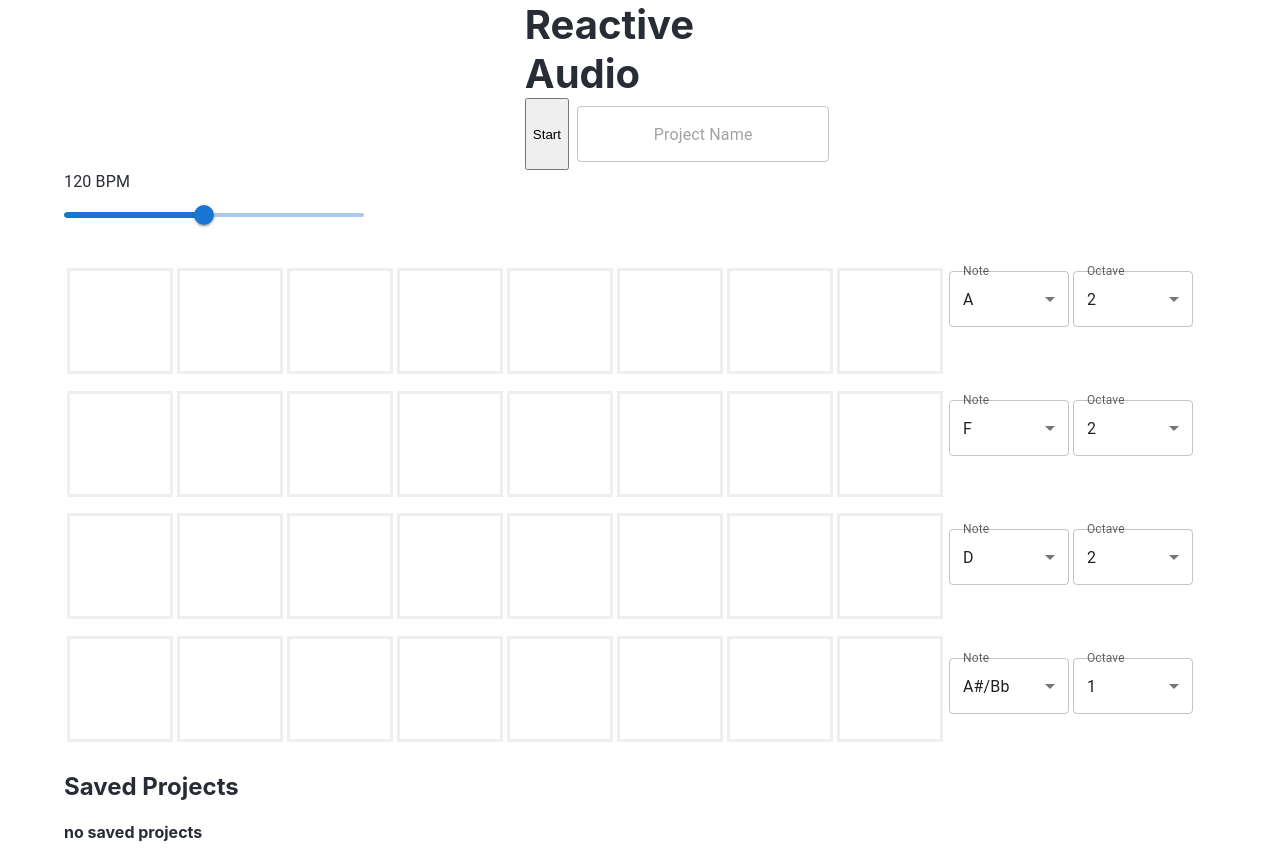
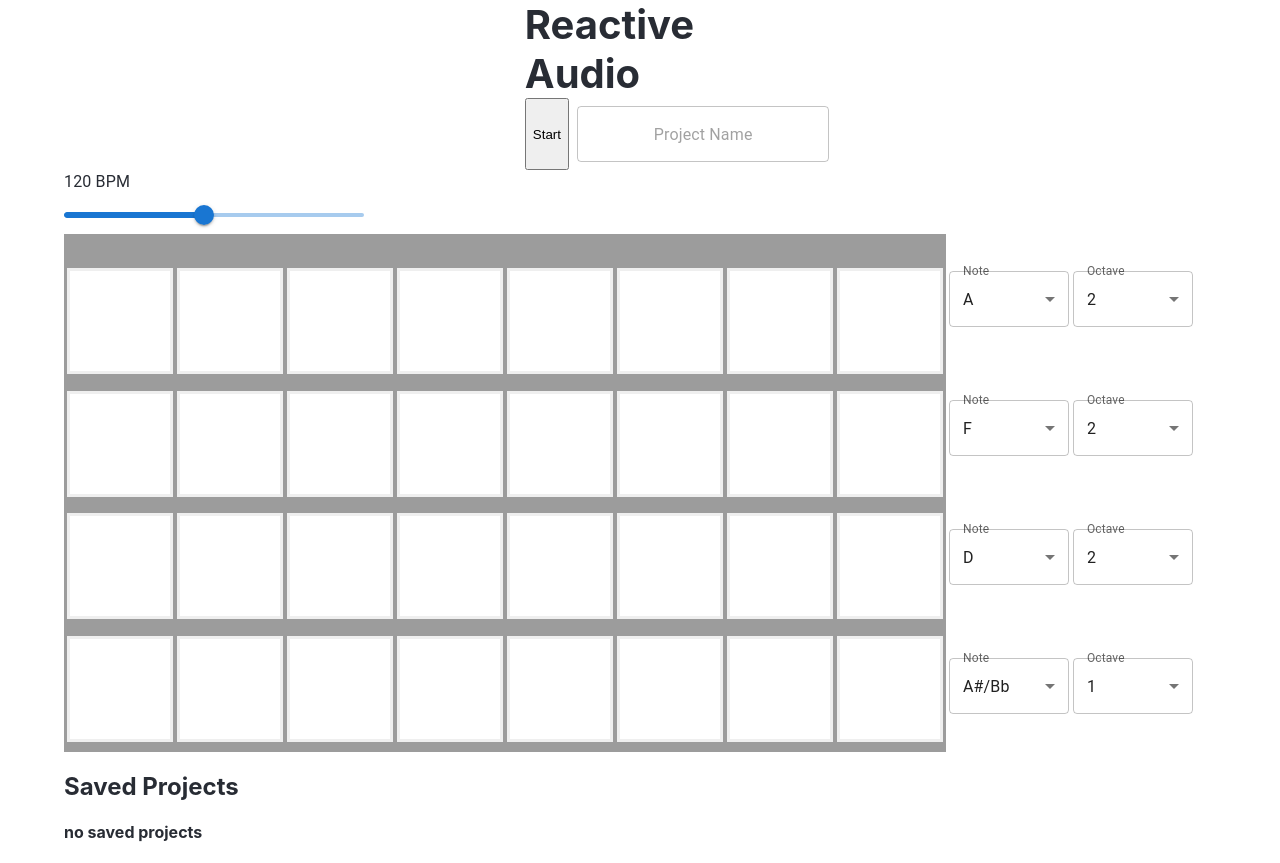
Before and after one commit to rriegel/Reactive-Audio, a React app: page / in a window 1280 px wide. Built offline with nearby package versions, Linux system fonts and the light colour scheme; no server answers; the HTML template or start-up script is replaced by a standard one.

Commit message:
created sequencer css sheet to begin styling the sequencer background and adjusted GridBox.css to add a default background color

```diff
--- a/client/src/components/GridBox.css
+++ b/client/src/components/GridBox.css
@@ -1,4 +1,5 @@
 .box {
+  background-color: #FFFFFF;
   border-style: solid;
   border-color: #EFEFEF;
   width: 100px;
--- /dev/null
+++ b/client/src/components/Sequencer.css
@@ -0,0 +1,3 @@
+.sequencer {
+  background-color: rgb(156, 156, 156);
+}
--- a/client/src/components/Sequencer.jsx
+++ b/client/src/components/Sequencer.jsx
@@ -1,4 +1,5 @@
 import React, { useState, useEffect, useRef } from 'react';
+import './Sequencer.css';
 import SequencerRow from './SequencerRow.jsx';
 import togglePlay from './utils/togglePlay.js';
 
```
